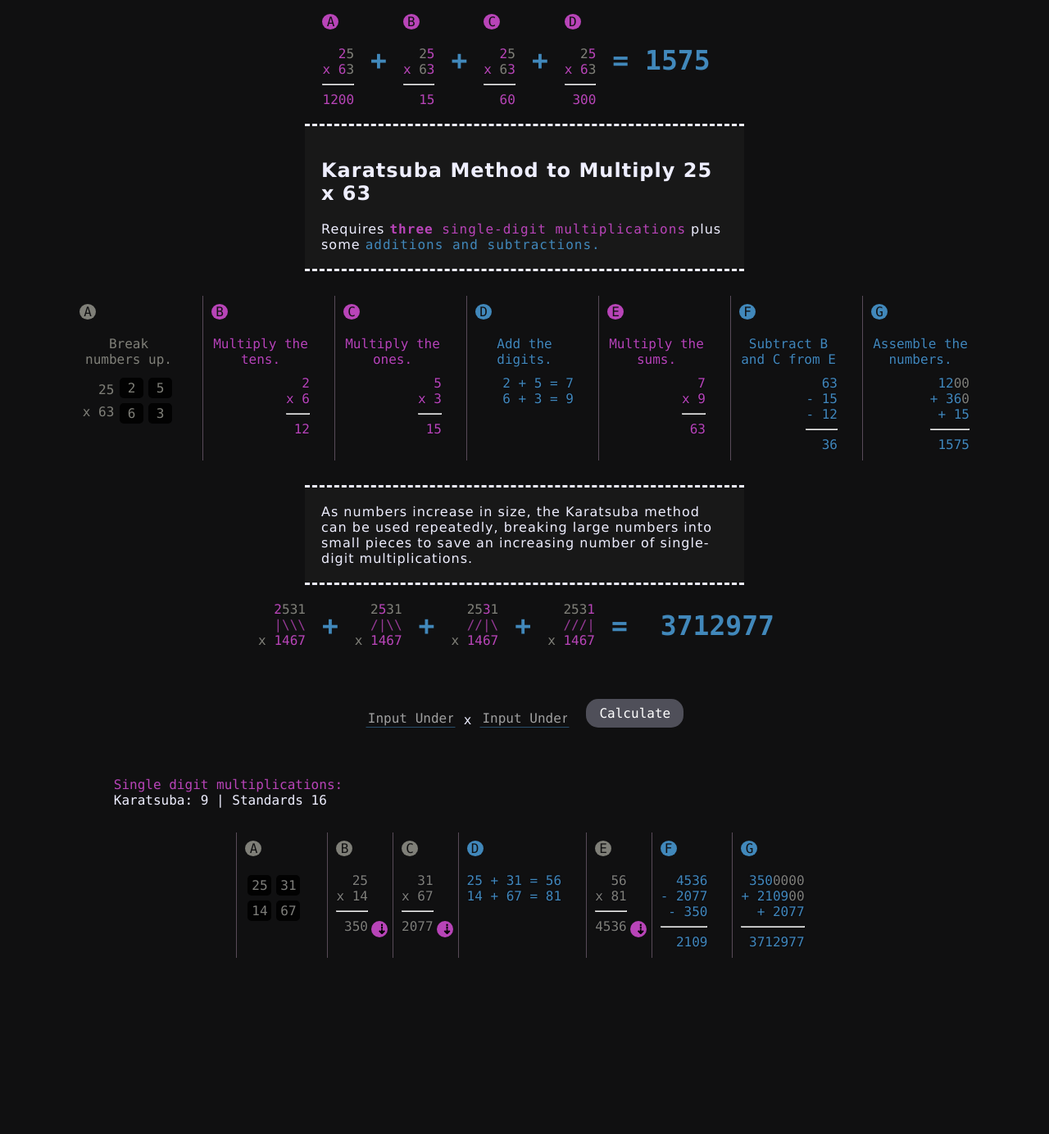
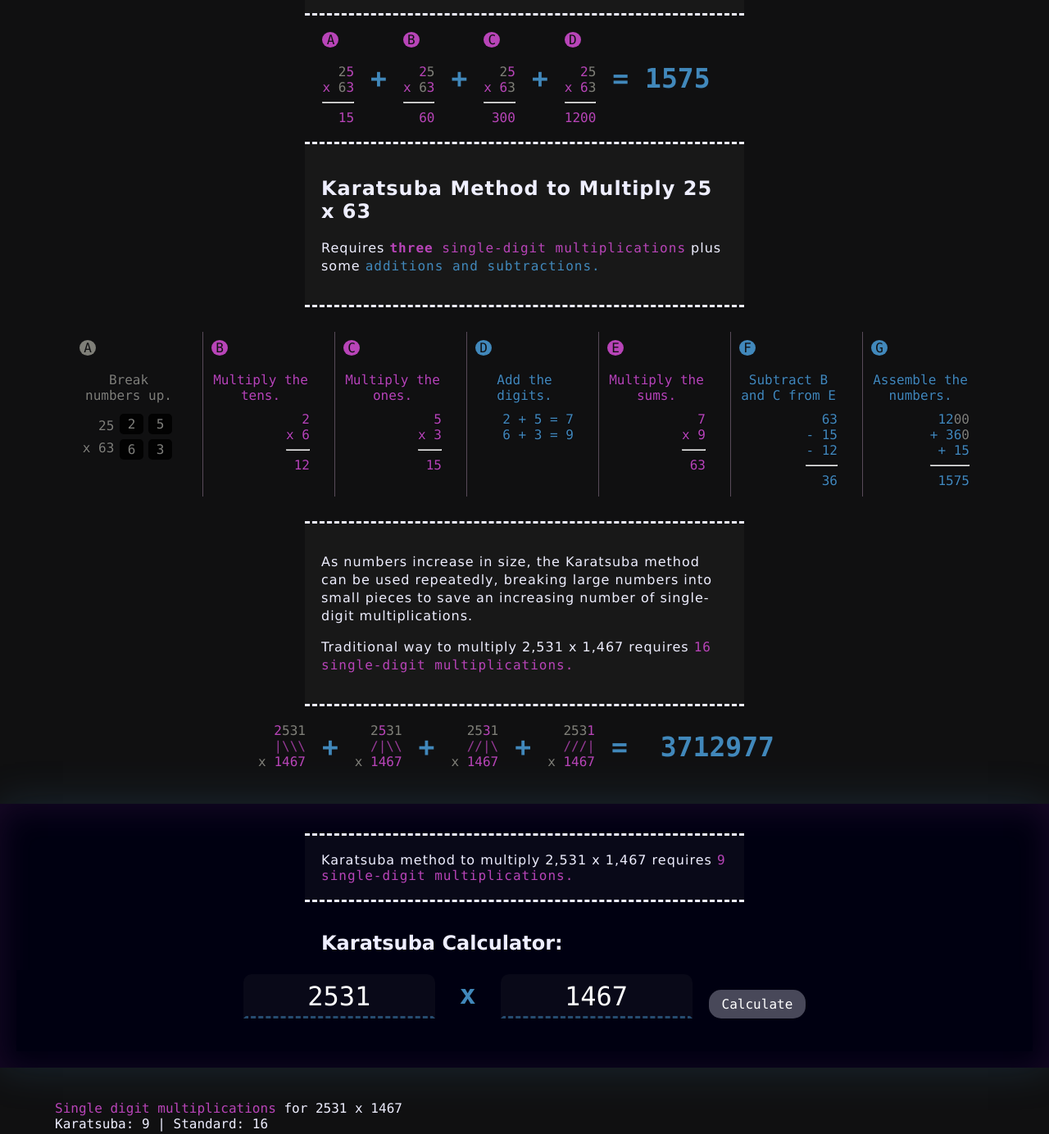
Before and after one commit to jfitzsimmons/turbo-stimulus-ts, a website built with webpack: page public/karatsuba.html in a window 1280 px wide. Shown: the part 302-1686 px from the top of the page at 82% size. Before the commit the page ends 1501 px from the top, so only its background shows below. Built offline with nearby package versions, Linux system fonts and the light colour scheme; what @hotwired/stimulus, @hotwired/stimulus-webpack-helpers, @hotwired/turbo would draw is missing.

Commit message:
more style, content, examples

```diff
--- a/public/karatsuba.html
+++ b/public/karatsuba.html
@@ -15,22 +15,14 @@ Modularize Head-->
           <div class="description">
             <h1>How to Multiply Big Numbers Fast</h1>
             <h2>Traditional Way to Multiply 25 x 63</h2>
+            <p>
             Requires <span class="red"><b>four</b> single-digit multiplications</span> and some <span class="blue">additions.
-            </span></div>
+            </span>
+          </p></div>
           <div class="content">
-            <div id="l0stepB" class="red">
+
+            <div class="red">
               <div class="step__label">A</div>
-              <div class="equation">
-2<span class="gray">5</span><br/>x 6<span class="gray">3</span>
-              <hr>
-              1200
-            </div>
-         </div>
-            <div class="operator blue">
-            +
-            </div>
-            <div id="l0stepB" class="red">
-              <div class="step__label">B</div>
               <div class="equation">
                 <span class="gray">2</span>5<br/>x <span class="gray">6</span>3
               <hr>
@@ -40,8 +32,8 @@ Modularize Head-->
             <div class="operator blue">
               +
               </div>
-              <div id="l0stepB" class="red">
-                <div class="step__label">C</div>
+              <div class="red">
+                <div class="step__label">B</div>
 
                 <div class="equation">
                   2<span class="gray">5</span><br/>x <span class="gray">6</span>3
@@ -52,8 +44,8 @@ Modularize Head-->
             <div class="operator blue">
               +
               </div>
-              <div id="l0stepB" class="red">
-                <div class="step__label">D</div>
+              <div class="red">
+                <div class="step__label">C</div>
 
                 <div class="equation">
                   <span class="gray">2</span>5<br/>x 6<span class="gray">3</span>
@@ -61,6 +53,17 @@ Modularize Head-->
                 300
               </div>
            </div>
+           <div class="operator blue">
+            +
+            </div>
+           <div class="red">
+            <div class="step__label">D</div>
+            <div class="equation">
+2<span class="gray">5</span><br/>x 6<span class="gray">3</span>
+            <hr>
+            1200
+          </div>
+       </div>
               <div class="operator blue equals">
                = 1575
                 </div>
@@ -68,8 +71,8 @@ Modularize Head-->
                       <div class="description">
 
                         <h2>Karatsuba Method to Multiply 25 x 63</h2>
-                        Requires <span class="red"><b>three</b> single-digit multiplications</span> plus some <span class="blue">additions and subtractions.
-                        </span>
+                        <p>Requires <span class="red"><b>three</b> single-digit multiplications</span> plus some <span class="blue">additions and subtractions.
+                        </span></p>
                         </div>
 
     <div class="step_instructions">
@@ -167,7 +170,8 @@ Modularize Head-->
             </div>
             </div>
             <div class="description">
-              As numbers increase in size, the Karatsuba method can be used repeatedly, breaking large numbers into small pieces to save an increasing number of single-digit multiplications.
+            <p>As numbers increase in size, the Karatsuba method can be used repeatedly, breaking large numbers into small pieces to save an increasing number of single-digit multiplications.</p>
+            <p>Traditional way to multiply 2,531 x 1,467 requires <span class="red">16 single-digit multiplications.</span></p>
               </div>
             <div class="content">
               <div class="equation">
@@ -207,24 +211,28 @@ Modularize Head-->
                   </div>
                         </div>
       </div>
-      <div class="inputs">
+      <div class="calculator">
+        <p class="description">Karatsuba method to multiply 2,531 x 1,467 requires <span class="red">9 single-digit multiplications.</span></p>
+        <h2 class="inputs__heading">Karatsuba Calculator:</h2>
+        <div class="inputs">
         <div class="input-container">
-          <input data-karatsuba-target="nums" type="text" placeholder="Input Underline">
+          <input data-karatsuba-target="nums" type="text" placeholder="Enter multi-digit number" value="2531">
           <span class="input__span"></span>
         </div>
-        x
+        <span class="operator blue">x</span>
         <div class="input-container">
-          <input data-karatsuba-target="nums" type="text" placeholder="Input Underline">
+          <input data-karatsuba-target="nums" type="text" placeholder="Enter multi-digit number" value="1467">
           <span class="input__span"></span>
         </div>
         <button data-action="click->karatsuba#calculate" class="calc-button">Calculate</button>
+      </div>
       </div>
         <div data-karatsuba-target="steps" class="steps">
 
           <div class="steps__row steps__rowl0">
             <div class="steps__savings">
-              <span class="red">Single digit multiplications:</span><br/>
-              Karatsuba: 9 | Standards 16</div>
+              <span class="red">Single digit multiplications</span> for 2531 x 1467<br/>
+              Karatsuba: 9 | Standard: 16</div>
           <div id="stepA" class="step stepA karat">
             <div class="step__label">A</div>
             <div class="stepA__grid">
--- a/public/main.css
+++ b/public/main.css
@@ -15,26 +15,53 @@ h2 {
     "Verdana Ref", sans-serif;
 }
 
+.calculator {
+  display: flex;
+  flex-direction: column;
+  align-items: center;
+  background: #001;
+  box-shadow: 0 0 50px 0px #4188bb33, inset 0 5px 40px 0px #b844b822;
+}
+
 .inputs {
   display: flex;
   justify-content: center;
   align-items: end;
+  background: #001;
+  width: 100%;
+  flex-wrap: wrap;
+  padding-bottom: 30px;
+}
+
+.inputs > * {
+  margin-bottom: 10px;
+}
+
+.inputs__heading {
+  max-width: 800px;
+  min-width: 350px;
+  width: 40%;
 }
 
 .input-container {
   position: relative;
+  margin-left: 10px;
+  margin-right: 10px;
+  background: #8871;
+  border-radius: 10px 10px 0 0;
 }
 
 input {
   width: 6.5em;
   height: 100%;
   color: white;
-  font-size: inherit;
+  text-align: center;
+  font-size: 2rem;
   font-family: inherit;
   background-color: transparent;
-  border: 1px solid transparent;
+  border: 3px dashed transparent;
   border-bottom-color: #4188bb88;
-  margin: 0 10px;
+  padding: 5px 10px;
 }
 
 input:focus {
@@ -50,7 +77,7 @@ input::placeholder {
   bottom: 0;
   left: 0;
   right: 0;
-  height: 1px;
+  height: 3px;
   background-color: #4188bb;
   transform-origin: bottom right;
   transform: scaleX(0);
@@ -74,7 +101,8 @@ input:focus ~ .input__span {
   background-color: #8898;
   overflow: hidden;
   transition: color 0.4s ease-in-out;
-  margin: 0 10px;
+  margin-left: 10px;
+  margin-right: 10px;
   border-radius: 15px;
 }
 
@@ -148,7 +176,7 @@ input:focus ~ .input__span {
 }
 
 .steps__rowEx.inactive {
-  filter: saturate(50%);
+  filter: saturate(70%) sepia(30%);
   background: #8871;
   opacity: 0.9;
   transition: 500ms;
@@ -164,7 +192,7 @@ input:focus ~ .input__span {
   font-family: Corbel, "Lucida Grande", "Lucida Sans Unicode", "Lucida Sans",
     "DejaVu Sans", "Bitstream Vera Sans", "Liberation Sans", Verdana,
     "Verdana Ref", sans-serif;
-  max-width: 800px;
+  max-width: 900px;
   padding: 20px;
   min-width: 350px;
   width: 40%;
@@ -172,6 +200,10 @@ input:focus ~ .input__span {
   background: #8871;
   border-top: 3px dashed #eef;
   border-bottom: 3px dashed #eef;
+}
+
+.description > p {
+  line-height: 22px;
 }
 
 .content {
@@ -214,7 +246,7 @@ input:focus ~ .input__span {
   color: #fffc;
 }
 
-.step:not(:first-child) {
+.step {
   border-left: 1px solid #987f9888;
   text-shadow: 0 0 2px #001;
 }
@@ -260,6 +292,10 @@ input:focus ~ .input__span {
   margin-bottom: 10px;
   text-align: center;
   width: 120px;
+}
+
+.stepA {
+  border: 0;
 }
 
 .stepA__example {
--- a/src/controllers/karatsuba_controller.ts
+++ b/src/controllers/karatsuba_controller.ts
@@ -2,6 +2,17 @@ import { Controller } from "@hotwired/stimulus";
 //import * as Turbo from "@hotwired/turbo";
 import { FigureTemplate } from "../templates/figure.html";
 import { isSingle } from "../utils/base";
+
+/** testjpf
+ *
+ * todos
+ *
+ * removve stimulus
+ * init load of karat step default buttons
+ * plus whatever else need onload
+ * add testing back
+ * more abstractin is needed / templates / css
+ */
 
 const bce: [number, number][] = [];
 const singles: [number, number][] = [];
@@ -33,19 +44,20 @@ export default class extends Controller {
     return FigureTemplate(level, bce, stepB, stepC, stepE, stepsR, dividers);
   }
 
-  createFigure(level: string) {
+  createFigure(level: string, nums: number[]) {
     const bNums = bce[0];
     const cNums = bce[1];
     const eNums = bce[2];
     const newRow: HTMLElement = document.createElement("div");
     const rows: NodeListOf<Element> = document.querySelectorAll(".steps__row");
     const levelNumber: number = parseInt(level.slice(-1));
+    const _nums = nums ? nums : this.nums;
 
     if (rows.length > levelNumber)
       for (let i = rows.length - 1; i > levelNumber - 1; i--)
         rows[i].parentNode.removeChild(rows[i]);
 
-    const stepsSaved = /*html*/ `<div class="steps__savings"> <span class="red">Single digit multiplications:</span><br/>Karatsuba: ${singles.length} | Standards ${standardSteps}</div>`;
+    const stepsSaved = /*html*/ `<div class="steps__savings"> <span class="red">Single digit multiplications</span> for ${_nums[0]} x ${_nums[1]}:<br/>Karatsuba: ${singles.length} | Standard: ${standardSteps}</div>`;
     newRow.innerHTML = stepsSaved;
 
     const figure: string | null = this.Figure(level);
@@ -107,7 +119,7 @@ export default class extends Controller {
     standardSteps = _nums[0].toString().length * _nums[1].toString().length;
     this.karatsuba(_nums);
     // make return result so you can use for testing??
-    this.createFigure(level ? "l" + level : "l0");
+    this.createFigure(level ? "l" + level : "l0", nums);
 
     if (button) this.setActiveButtons(level, button);
 
```
